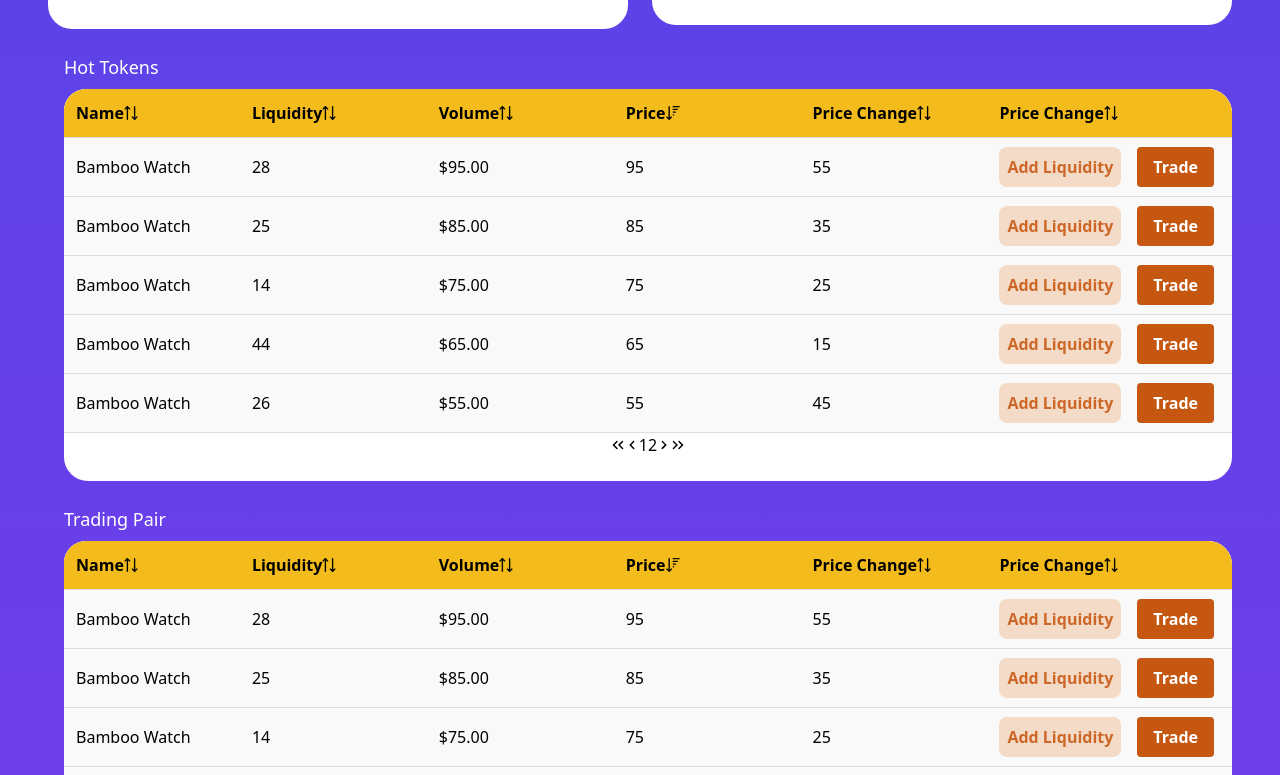
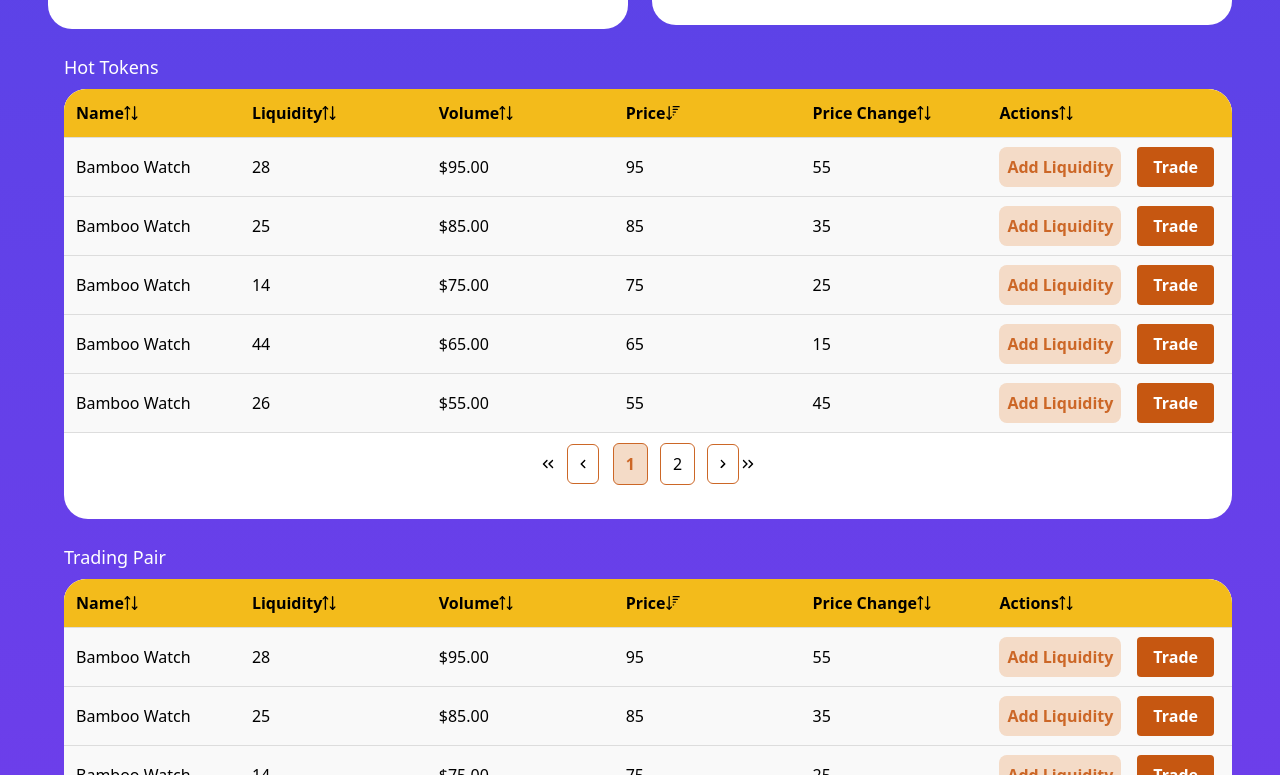
Before and after one commit to aamil3112/DEX_Frontend, a React (Vite) app: page /scan in a window 1280 px wide. Shown: the part 665-1440 px from the top of the page. Built offline with nearby package versions, Linux system fonts and the light colour scheme.

Commit message:
Navbar open from left side and add paginator css

```diff
--- a/src/components/TableCom.jsx
+++ b/src/components/TableCom.jsx
@@ -1,7 +1,7 @@
 import { DataTable } from 'primereact/datatable';
 import { Column } from 'primereact/column';
 import { tableData } from '../data/data';
-import React from 'react';
+
 
 const TableCom = () => {
   const formatCurrency = (value) => {
@@ -12,26 +12,23 @@ const TableCom = () => {
     return formatCurrency(product.price);
   };
 
-  //  // Custom template for rendering two buttons in the last column
   const actionBodyTemplate = (rowData) => {
     return (
       <div className='flex items-center py-2 space-x-4'>
         <button onClick={() => handleEditClick(rowData)} className="bg-[#F4DBC7] text-[#CC6727] font-semibold hover:text-white p-2 rounded-lg">
-        Add Liquidity
+          Add Liquidity
         </button>
         <button onClick={() => handleDeleteClick(rowData)} className="bg-[#C65711] text-white font-bold py-2 px-4 rounded">
-        Trade
+          Trade
         </button>
       </div>
     );
   };
 
-  // Function to handle edit button click
   const handleEditClick = (rowData) => {
     alert(`Edit button clicked for ${rowData.name}`);
   };
 
-  // Function to handle delete button click
   const handleDeleteClick = (rowData) => {
     alert(`Delete button clicked for ${rowData.name}`);
   };
@@ -46,6 +43,8 @@ const TableCom = () => {
         sortOrder={-1}
         tableStyle={{ minWidth: '50rem', borderRadius: "12px" }}
         responsiveLayout="scroll"
+        paginatorTemplate="FirstPageLink PrevPageLink PageLinks NextPageLink LastPageLink"
+        paginatorClassName="custom-paginator" // Added custom class
       >
         <Column
           field="name"
@@ -83,9 +82,9 @@ const TableCom = () => {
           style={{ width: '16%' }}
           headerClassName="yellow-header"
         />
-         <Column
+        <Column
           field="pricechange"
-          header="Price Change"
+          header="Actions"
           sortable
           style={{ width: '20%' }}
           headerClassName="yellow-header yellow-header5"
--- a/src/index.css
+++ b/src/index.css
@@ -31,3 +31,75 @@
   background-color: #f9f9f9;
   border-bottom: 1px solid #ddd;
 }
+
+/* navbar */
+
+/* Navbar.css */
+.mobile-menu {
+  position: absolute;
+  top: 0;
+  left: -100%;
+  width: 100%;
+  height: 100vh;
+  background: linear-gradient(to bottom, #7c3aed, #7c3aed, #4f46e5);
+  color: white;
+  transition: left 0.3s ease-in-out;
+  padding: 2rem 1rem;
+  z-index: 20;
+}
+
+.mobile-menu.open {
+  left: 0;
+}
+
+.mobile-menu .flex {
+  justify-content: space-between;
+  align-items: center;
+}
+
+.mobile-menu .space-y-4 {
+  margin-top: 1rem;
+}
+
+/* paginator */
+
+/* paginator.css */
+.p-paginator {
+  padding: 10px;
+  display: flex;
+  justify-content: center;
+  align-items: center;
+}
+
+.p-paginator .p-paginator-pages {
+  display: flex;
+}
+
+.p-paginator .p-paginator-page,
+.p-paginator .p-paginator-prev,
+.p-paginator .p-paginator-next {
+  border:solid 1px #cc6727;
+  border-radius: 6px;
+  padding: 8px 12px;
+  cursor: pointer;
+  transition: background-color 0.3s;
+  margin-left: 12px;
+}
+
+.p-paginator .p-paginator-prev,
+.p-paginator .p-paginator-next{
+  padding: 12px 8px;
+  margin-right: 2px;
+}
+
+.p-paginator .p-paginator-page.p-highlight {
+  background-color: #f4dbc7;
+  color: #cc6727;
+  font-weight: bold;
+}
+
+.p-paginator .p-paginator-prev:hover,
+.p-paginator .p-paginator-next:hover,
+.p-paginator .p-paginator-page:hover:not(.p-highlight) {
+  background-color: #f7a56b;
+}
--- a/src/layout/Navbar.jsx
+++ b/src/layout/Navbar.jsx
@@ -14,7 +14,7 @@ const Navbar = () => {
   return (
     <nav className="bg-gradient-to-t from-violet-600 via-violet-600 to-indigo-600 text-white relative z-10">
       <div className="flex justify-between items-center px-4 md:px-6 py-3">
-        <div className="flex ">
+        <div className="flex items-center">
           <Link to="/" className="flex items-center space-x-2 pr-20">
             <img src={Logo} alt="pox-logo" width={30} className="transition-transform duration-300 hover:scale-110" />
             <p className="border-r-2 pr-2">POX SWAP</p>
@@ -102,8 +102,29 @@ const Navbar = () => {
       </div>
 
       {/* Mobile Menu */}
-      {isOpen && (
-        <div className="absolute top-full left-0 w-full bg-gradient-to-b from-violet-600 via-violet-600 to-indigo-600 text-white px-4 pb-4 md:hidden">
+      <div className={`mobile-menu ${isOpen ? 'open' : ''}`}>
+        <div className="flex justify-between items-center mb-4">
+          <Link to="/" className="flex items-center space-x-2">
+            <img src={Logo} alt="pox-logo" width={30} className="transition-transform duration-300 hover:scale-110" />
+            <p>POX SWAP</p>
+          </Link>
+          <button className="focus:outline-none" onClick={toggleMenu}>
+            <svg
+              className="w-6 h-6"
+              fill="none"
+              stroke="currentColor"
+              viewBox="0 0 24 24"
+              xmlns="http://www.w3.org/2000/svg"
+            >
+              <path
+                strokeLinecap="round"
+                strokeLinejoin="round"
+                strokeWidth="2"
+                d="M6 18L18 6M6 6l12 12"
+              ></path>
+            </svg>
+          </button>
+        </div>
         <ul className="space-y-4">
           <Link to="/swap" onClick={toggleMenu} className={`block ${currentPath === "/swap" || currentPath === "/" ? "rounded-lg bg-yellow-400 px-4 py-[1px]" : ""}`}>Swap</Link>
           <Link to="/pool" onClick={toggleMenu} className={`block ${currentPath === "/pool" ? "rounded-lg bg-yellow-400 px-4 py-[1px]" : ""}`}>Pool</Link>
@@ -119,7 +140,6 @@ const Navbar = () => {
           Connect To Wallet
         </button>
       </div>
-      )}
     </nav>
   );
 };
--- a/src/pages/Home.jsx
+++ b/src/pages/Home.jsx
@@ -13,7 +13,7 @@ const Home = () => {
   const [showRecipient, setShowRecipient] = useState(false);
 
   return (
-    <div className="flex flex-col md:items-center justify-center py-6  px-4 min-h-screen">
+    <div className="flex flex-col md:items-center justify-center px-4 min-h-screen">
       <div className="text-center">
         <p className="text-lg md:text-2xl pb-1 text-white">Total Value Locked</p>
         <p className="text-3xl md:text-5xl text-[#F3BB1B] font-bold flex items-center justify-center">
--- a/src/pages/Scan.jsx
+++ b/src/pages/Scan.jsx
@@ -27,7 +27,7 @@ const Scan = () => {
         </div>
         <div className="bg-white rounded-3xl px-6 py-6 w-full lg:w-1/2">
           <div className="flex flex-row items-center justify-between">
-          <div className="flex items-center space-x-4">
+          <div className="flex items-center space-x-2">
           <p className="text-lg font-medium">$161,187,730</p>
             <p className="text-green-500">+0.52%</p>
           </div>
```
Lines whose indentation alone changed are shown as unchanged.
